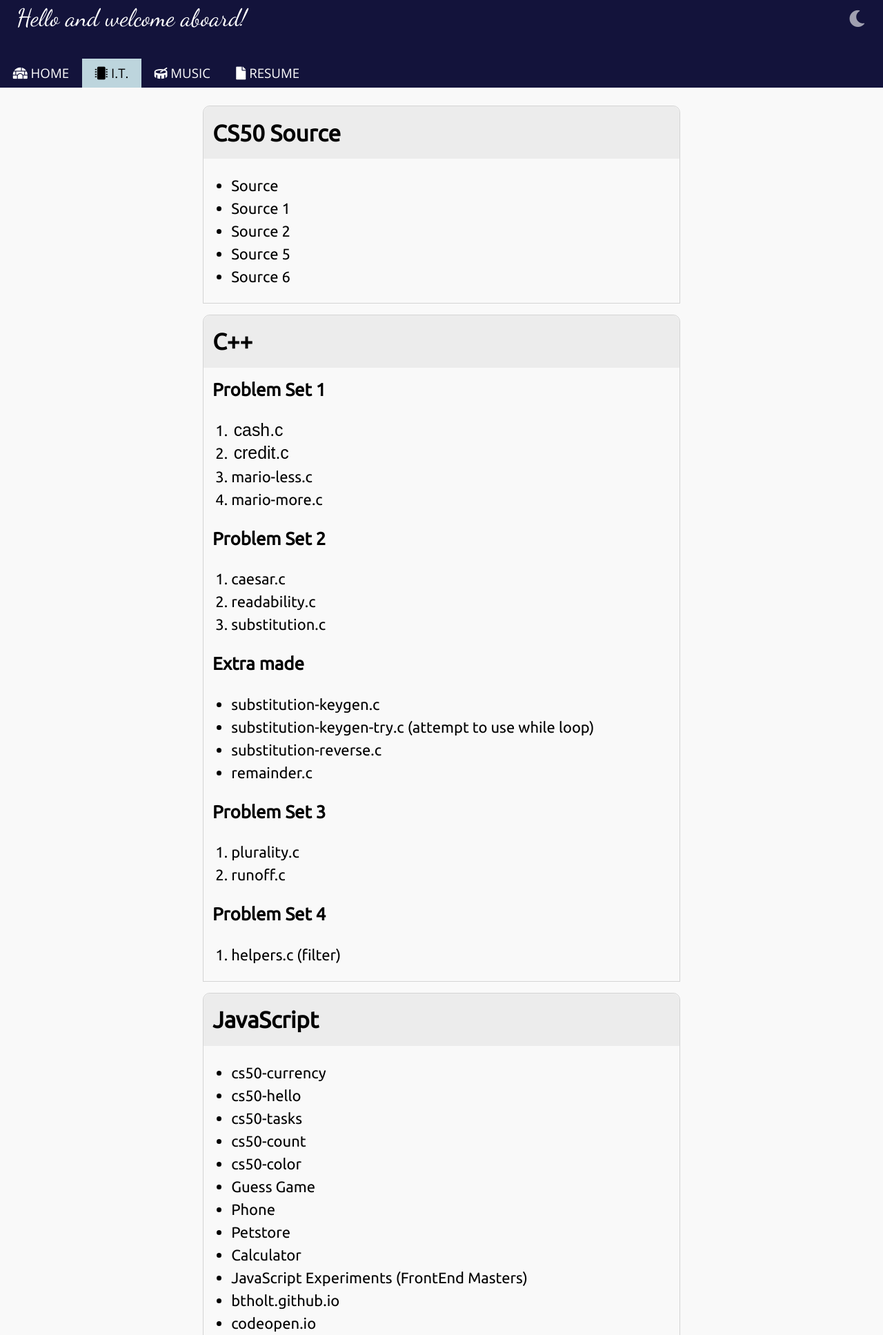
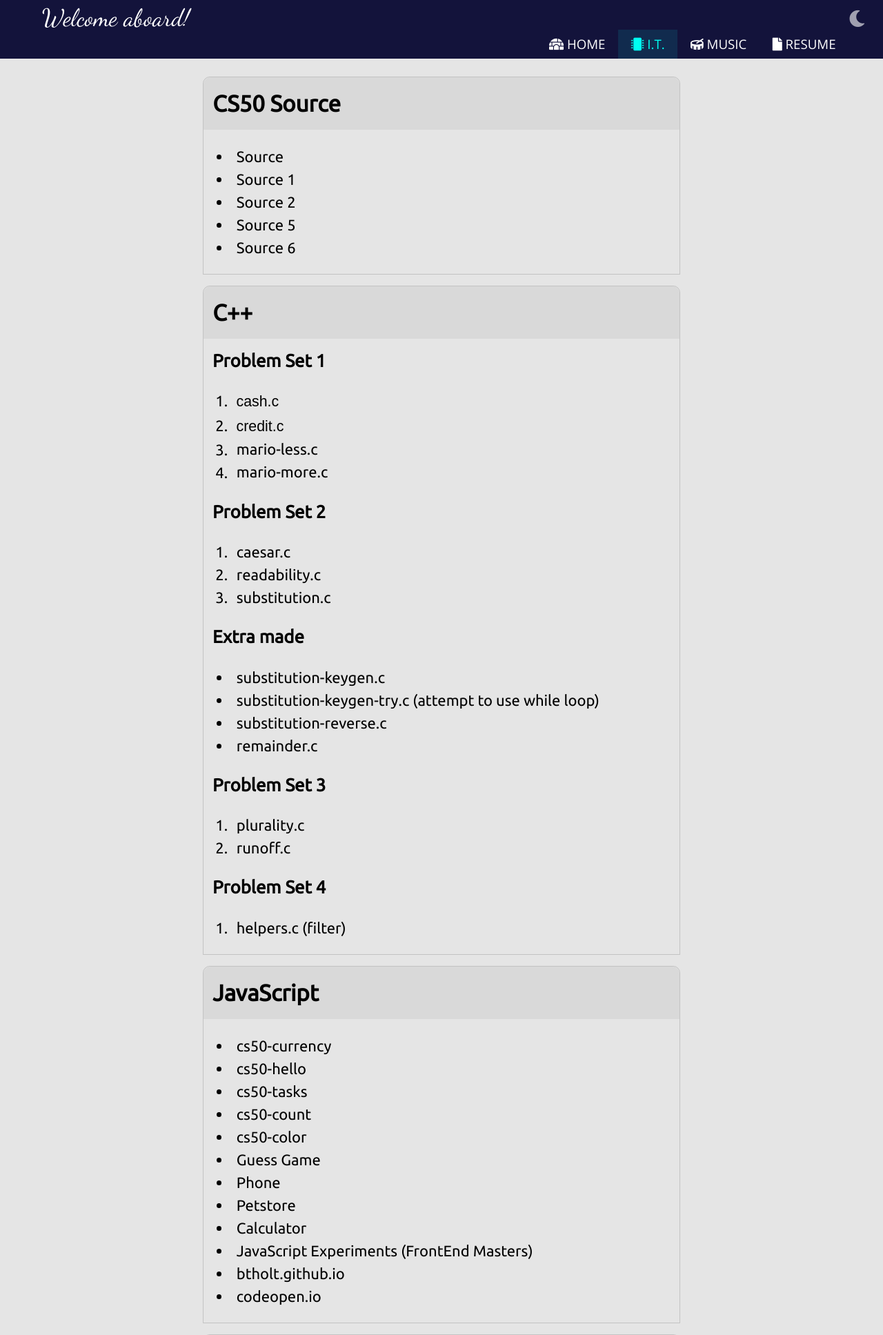
Before and after one commit to gdinarciso/gdinarciso.github.io, a PHP site: page /html/it.html in a window 1280 px wide. Shown: the top 1935 px of the page at 69% size. Run offline with PHP 8.4, Linux system fonts and the light colour scheme; some web fonts are replaced.

Commit message:
10/8/21 Daily update

```diff
--- a/css/style-mobile.css
+++ b/css/style-mobile.css
@@ -1,5 +1,9 @@
 :root {
-  --verdeagua: rgb(0, 255, 242);
+  --verdeagua: rgba(0, 255, 242, 1);
+
+  --hover: rgba(0, 255, 242, 1);
+  --hover-bg: rgba(0, 255, 242, 0.1);
+  --header-bg: rgba(19, 19, 59, 1);
 }
 
 @font-face {
@@ -25,7 +29,7 @@ body {
   font-size: 18px;
   line-height: 1.5;
 
-  background-color: #f9f9f9;
+  background-color: rgba(0, 0, 0, 0.1);
 }
 
 header {
@@ -150,11 +158,15 @@ header nav a {
   /* -webkit-transition: background-color ease-in-out 1000ms; */
 }
 
+header nav a:hover {
+  color: var(--hover);
+}
+
 header nav .active {
   /* transition: background-color ease-in-out 1000ms; */
   /* -webkit-transition: background-color ease-in-out 1000ms; */
-  color: #000;
-  background-color: rgb(189, 213, 221);
+  color: var(--hover);
+  background-color: var(--hover-bg);
 }
 
 /* header nav a:active {
@@ -317,34 +331,26 @@ article section h3 {
   margin: 0.8rem 0 0 0.8rem;
 }
 
-/* article.it a {
-  padding: 0.3em;
+article.it a {
+  padding: 0.15em 0.3em 0.3em;
   margin-right: 1rem;
-  border-radius: 0.5rem;
+  border-radius: 10px;
   border: 1px solid transparent;
 }
 
-article.it a:hover {
-  color: inherit;
-  border: 1px solid blue;
-  background-color: rgba(0, 0, 0, 0.1);
-} */
+article.it a:hover,
+article.it .accordion:hover {
+  color: var(--hover);
+  border: 1px solid yellowgreen;
+  background-color: rgba(0, 0, 0, 0.7);
+}
 
 article.it .accordion {
-  padding: 0.05em 0.1em;
-  border-radius: 0.5rem;
+  padding: 0.15em 0.3em;
+  border-radius: 10px;
   border: 1px solid transparent;
-  /* border: 1px solid black; */
   background-color: transparent;
-  cursor: pointer;
-  font-size: 1.13em;
-  /* outline: none; */
-}
-
-article.it .accordion:hover {
-  color: inherit;
-  border: 1px solid blue;
-  background-color: rgba(0, 0, 0, 0.1);
+  font-size: 0.97em;
 }
 
 article.it .panel {
--- a/html/it.html
+++ b/html/it.html
@@ -70,17 +70,15 @@
           title="Swicth to light mode"
         ></i>
       </div>
-
-      <h1 class="greeting">Hello and welcome aboard!</h1>
-
-      <nav>
-        <a href="/index.html"><i class="fas fa-igloo"></i> HOME</a>
-        <a class="active" href="/html/it.html"
-          ><i class="fas fa-microchip"></i> I.T.</a
-        >
-        <a href="/html/music.html"><i class="fas fa-drum"></i> MUSIC</a>
-        <a href="/html/resume.html"><i class="fas fa-file"></i> RESUME</a>
-      </nav>
+      <div class="menu">
+        <h1 class="greeting">Welcome aboard!</h1>
+        <nav>
+          <a href="/index.html"><i class="fas fa-igloo"></i> HOME</a>
+          <a class="active" href="/html/it.html"><i class="fas fa-microchip"></i> I.T.</a>
+          <a href="/html/music.html"><i class="fas fa-drum"></i> MUSIC</a>
+          <a href="/html/resume.html"><i class="fas fa-file"></i> RESUME</a>
+        </nav>
+      </div>
     </header>
 
     <article class="it">
@@ -123,9 +121,7 @@
         <h3>Extra made</h3>
         <ul>
           <li>
-            <a href="/c++/problemset2-substitution-keygen.c"
-              >substitution-keygen.c</a
-            >
+            <a href="/c++/problemset2-substitution-keygen.c">substitution-keygen.c</a>
           </li>
           <li>
             <a href="/c++/problemset2-substitution-keygen-try.c"
@@ -133,9 +129,7 @@
             >
           </li>
           <li>
-            <a href="/c++/problemset2-substitution-reverse.c"
-              >substitution-reverse.c</a
-            >
+            <a href="/c++/problemset2-substitution-reverse.c">substitution-reverse.c</a>
           </li>
           <li><a href="/c++/remainder.c">remainder.c</a></li>
         </ul>
@@ -163,14 +157,10 @@
           <li><a href="/html/petstore.html">Petstore</a></li>
           <li><a href="/html/calculator.html">Calculator</a></li>
           <li>
-            <a href="/js/experiment.js"
-              >JavaScript Experiments (FrontEnd Masters)</a
-            >
+            <a href="/js/experiment.js">JavaScript Experiments (FrontEnd Masters)</a>
           </li>
           <li>
-            <a href="https://btholt.github.io" target="_blank"
-              >btholt.github.io</a
-            >
+            <a href="https://btholt.github.io" target="_blank">btholt.github.io</a>
           </li>
           <li><a href="https://codepen.io" target="_blank">codeopen.io</a></li>
         </ul>
@@ -204,9 +194,7 @@
             <a href="https://getbootstrap.com" target="_blank">Bootstrap</a>
           </li>
           <li>
-            <a href="https://courses.edx.org/dashboard" target="_blank"
-              >edx dashboard</a
-            >
+            <a href="https://courses.edx.org/dashboard" target="_blank">edx dashboard</a>
           </li>
           <li>
             <a
@@ -244,17 +232,13 @@
 
     <footer>
       <section class="icons">
-        <a href="https://github.com/gdinarciso"
-          ><i class="fab fa-github"></i
-        ></a>
+        <a href="https://github.com/gdinarciso"><i class="fab fa-github"></i></a>
         <a href="https://au.linkedin.com/in/narciso-sbrissa-grimaldi-4984251a2"
           ><i class="fab fa-linkedin-in"></i
         ></a>
         <a href=""><i class="fab fa-instagram"></i></a>
         <a href=""><i class="fab fa-facebook"></i></a>
-        <a href="mailto:narciso.sbgr@gmail.com"
-          ><i class="fas fa-envelope"></i
-        ></a>
+        <a href="mailto:narciso.sbgr@gmail.com"><i class="fas fa-envelope"></i></a>
       </section>
 
       <section class="name">
--- a/html/music.html
+++ b/html/music.html
@@ -70,15 +70,15 @@
           title="Swicth to light mode"
         ></i>
       </div>
-
-      <h1 class="greeting">Hello and welcome aboard!</h1>
-
+      <div class="menu">
+        <h1 class="greeting">Welcome aboard!</h1>
         <nav>
           <a href="/index.html"><i class="fas fa-igloo"></i> HOME</a>
           <a href="/html/it.html"><i class="fas fa-microchip"></i> I.T.</a>
           <a class="active" href="/html/music.html"><i class="fas fa-drum"></i> MUSIC</a>
           <a href="/html/resume.html"><i class="fas fa-file"></i> RESUME</a>
         </nav>
+      </div>
     </header>
 
     <article class="music">
--- a/html/resume.html
+++ b/html/resume.html
@@ -70,15 +70,15 @@
           title="Swicth to light mode"
         ></i>
       </div>
-
-      <h1 class="greeting">Hello and welcome aboard!</h1>
-
+      <div class="menu">
+        <h1 class="greeting">Welcome aboard!</h1>
         <nav>
           <a href="/index.html"><i class="fas fa-igloo"></i> HOME</a>
           <a href="/html/it.html"><i class="fas fa-microchip"></i> I.T.</a>
           <a href="/html/music.html"><i class="fas fa-drum"></i> MUSIC</a>
           <a class="active" href="/html/resume.html"><i class="fas fa-file"></i> RESUME</a>
         </nav>
+      </div>
     </header>
 
     <article class="resume">
```
Also changed, not shown: other parts of css/style-mobile.css (+23 -13 lines), css/dark.css (+23 -13 lines). Lines whose indentation alone changed are shown as unchanged.
